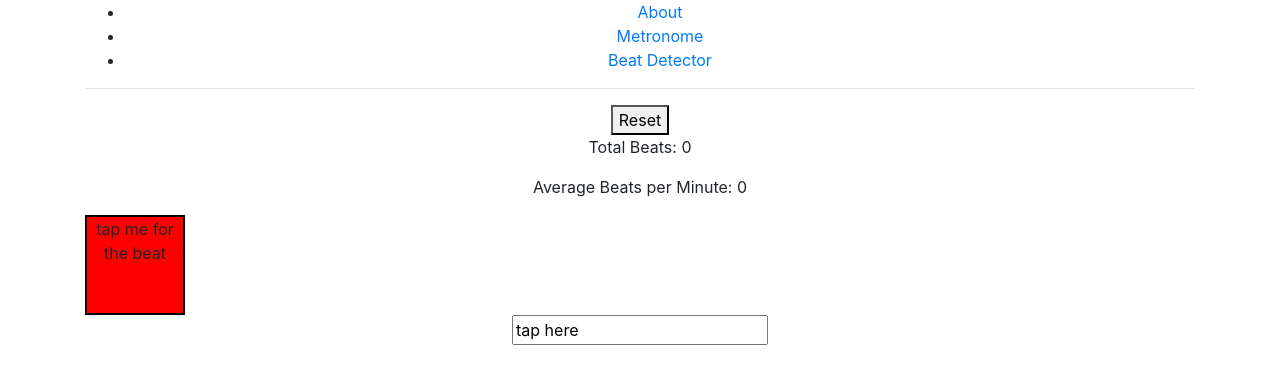
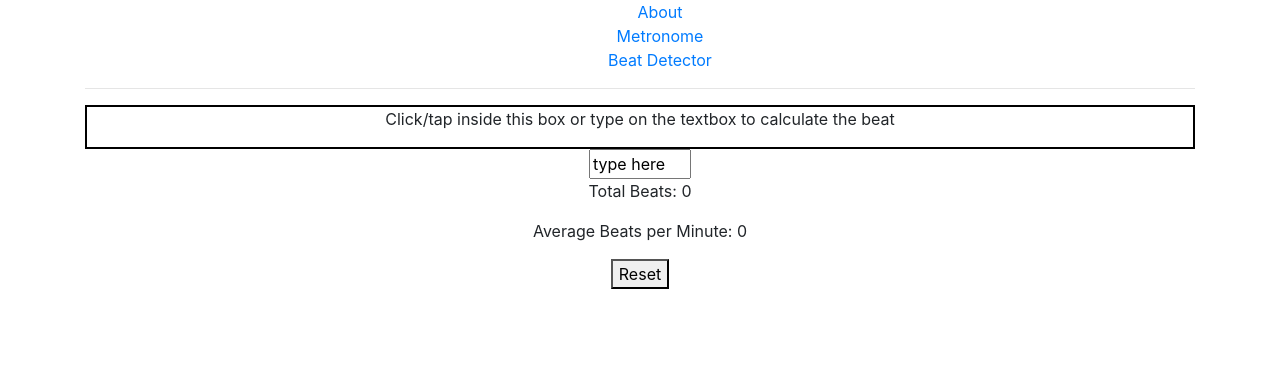
Before and after one commit to andytanghr/REACTiveBPM, a React (Create React App) app in the folder reactivebpm/: page /BeatDetector in a window 1280 px wide. Shown: the top 384 px of the page. Built offline with nearby package versions, Linux system fonts and the light colour scheme.

Commit message:
cleaned up beatDetector more, but now timing is off...

```diff
--- a/reactivebpm/src/App.js
+++ b/reactivebpm/src/App.js
@@ -5,13 +5,13 @@ import './App.css';
 
 import { BrowserRouter as Router,
   Route,
-  Link,
+  // Link,
   Switch,
   Redirect
 } from 'react-router-dom';
 
 // import {  } from './components/NavBar';
-import  NavBar from './components/NavBar';
+import NavBar from './components/NavBar';
 import About from './components/About';
 import Metronome from './components/Metronome';
 import BeatDetector from './components/BeatDetector';
--- a/reactivebpm/src/components/BeatDetector.css
+++ b/reactivebpm/src/components/BeatDetector.css
@@ -1,7 +1,14 @@
-.clickWindow {
-    background: red;
+.beatDetector {
+    /* background: grey; */
     border: 2px solid black;
 
-    height: 100px;
-    width: 100px;
+    height: 100%;
+    width: 100%;
 }
+body, html {
+    /* background: grey; */
+    height: 100%;
+    margin: 0;
+    padding: 0;
+    width: 100%;
+}
--- a/reactivebpm/src/components/BeatDetector.js
+++ b/reactivebpm/src/components/BeatDetector.js
@@ -20,13 +20,19 @@ class BeatDetector extends Component {
     let { count, timeInitial, timeNow } = this.state;
 
     if (count === 0) {
-      this.setState( state => ({ count: state.count + 1, timeInitial: new Date().getTime() } ) );
+      this.setState( state => ({
+        count: count + 1,
+        timeInitial: new Date().getTime()
+      }));
     } else {
-      timeNow = new Date().getTime();
+
+      // timeNow = new Date().getTime();
+      const timeCurrent = new Date().getTime();
+      const avgBpm = Math.round( (count * 60000) / (timeNow - timeInitial) );
       this.setState( state => ({
-        count: state.count + 1,
-        timeNow: new Date().getTime(),
-        bpm: Math.round( (count * 60000) / (timeNow - timeInitial) )
+        count: count + 1,
+        timeNow: timeCurrent,
+        bpm: avgBpm
       }));
     }
   }
@@ -35,28 +41,33 @@ class BeatDetector extends Component {
     const { count, bpm } = this.state;
 
     return(
-      <div className='beatDetector'>
-        <button onMouseDown={this.handleReset}>Reset</button>
+      <div>
 
-        <div className='showInfo'>
-          <p>Total Beats: {count}</p>
-          <p>Average Beats per Minute: {bpm}</p>
-          {/* <p>Nearest Whole BPM: {}</p> */}
-        </div>
+        <div className='beatDetector' onClick={this.handleClick}  >
+          <p>Click/tap inside this box or type on the textbox to calculate the beat</p>
 
 
-        <div className='clickWindow' onClick={this.handleClick} >
-          <p> tap me for the beat </p>
-        </div>
 
 
-        <form>
-          <input
-            type='text'
-            // name='press'
-            value='tap here'
-            onChange={this.handleClick} />
-        </form>
+
+        </div>
+                  <form>
+            <input
+              type='text'
+              // name='press'
+              value='type here'
+              // readonly
+              size='5'
+              onChange={this.handleClick} />
+          </form>
+          <div className='showInfo'>
+            <p>Total Beats: {count}</p>
+            <p>Average Beats per Minute: {bpm}</p>
+            {/* <p>Nearest Whole BPM: {}</p> */}
+          </div>
+        <button onClick={this.handleReset}>Reset</button>
+
+
 
       </div>
     );
--- /dev/null
+++ b/reactivebpm/src/components/NavBar.css
@@ -0,0 +1,3 @@
+ul {
+    list-style: none;
+}
--- a/reactivebpm/src/components/NavBar.js
+++ b/reactivebpm/src/components/NavBar.js
@@ -1,7 +1,7 @@
 import React from 'react';
 import { Link } from 'react-router-dom';
 
-// import './NavBar.css';
+import './NavBar.css';
 
 const NavBar = () => {
   return (
```
